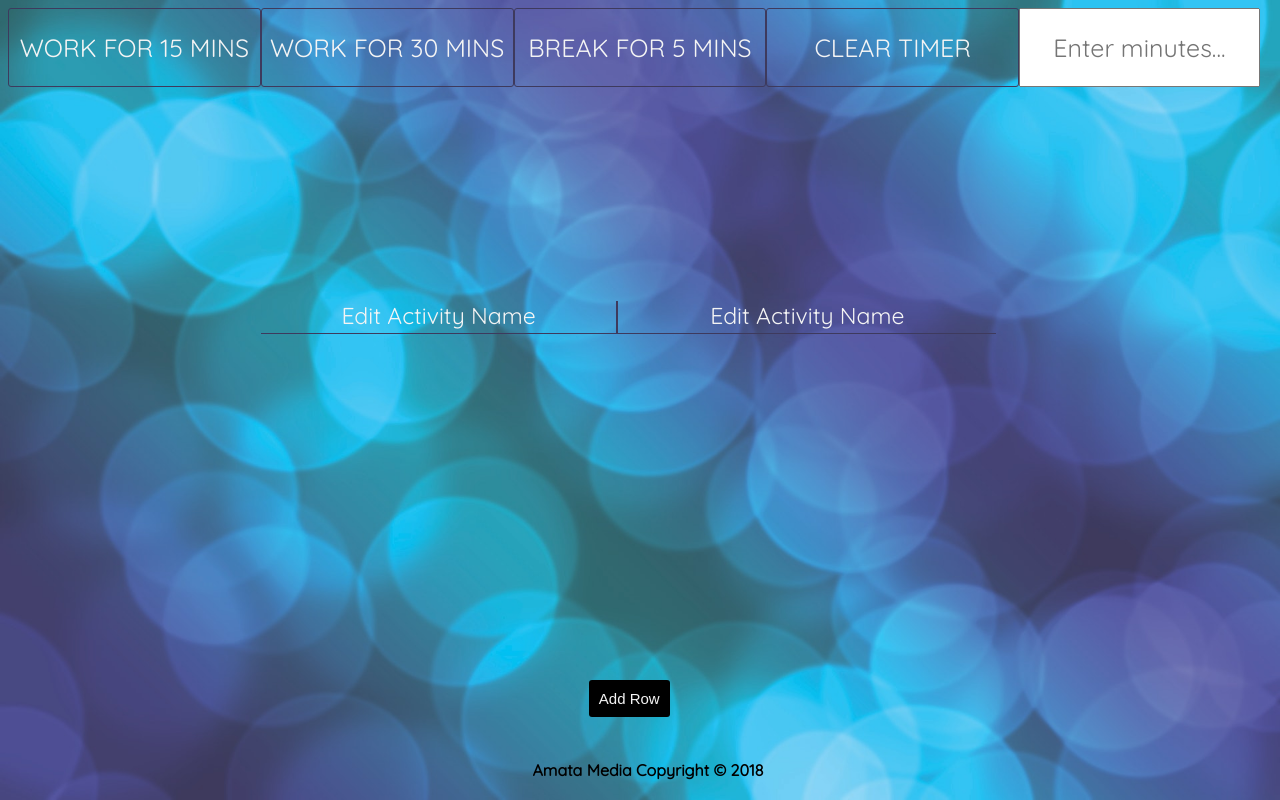
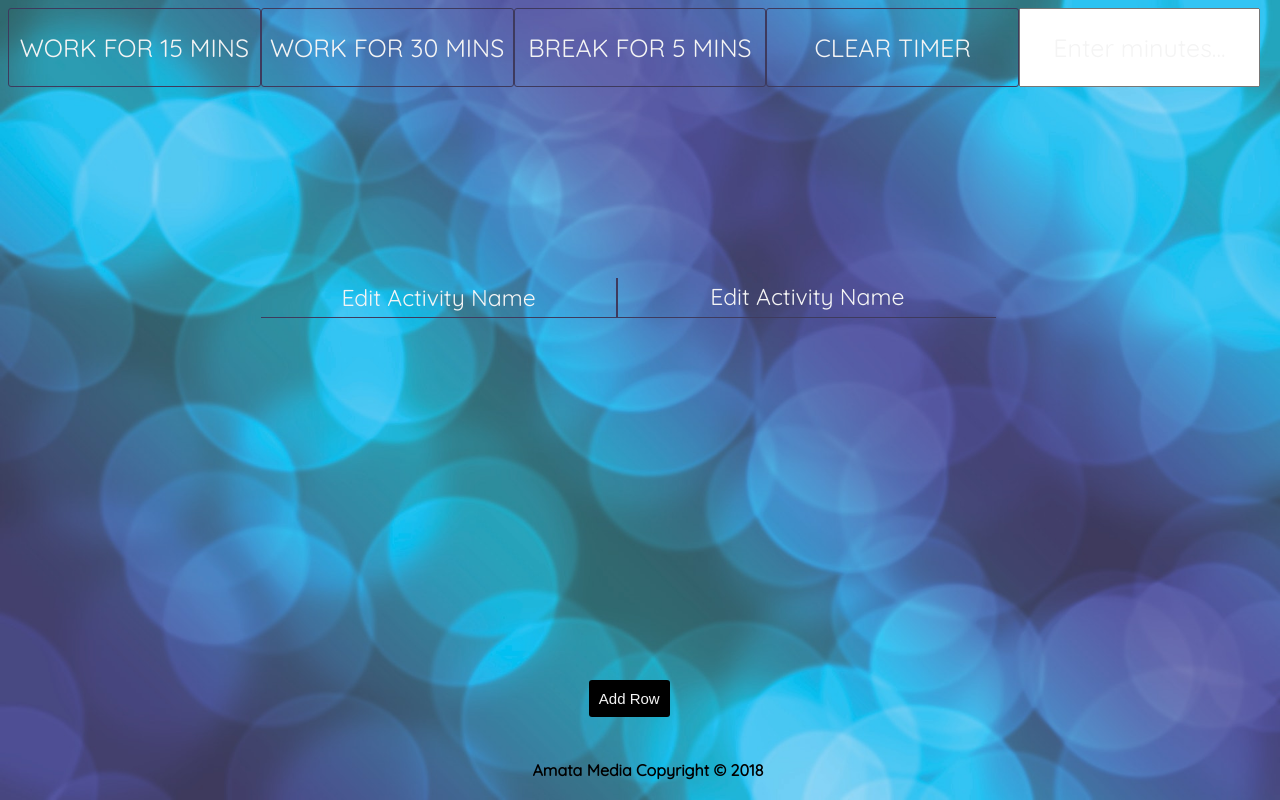
Before and after one commit to chinedu0507/Productivity-Web-App, a plain HTML site: page index.html in a window 1280 px wide. Drawn offline with Linux system fonts and the light colour scheme.

Commit message:
More minor tweaks

```diff
--- a/app.js
+++ b/app.js
@@ -4,8 +4,8 @@ const buttons = document.querySelectorAll('[data-time]');
 const clearScreen = document.querySelector('#clear');
 const addRow = document.querySelector('#row');
 const mainUL = document.querySelector('#main-ul');
-const acti1 = document.querySelector('#act1');
-const acti2 = document.querySelector('#act2');
+// const acti1 = document.querySelector('#act1');
+// const acti2 = document.querySelector('#act2');
 
 // Variables
 let countInterval;
@@ -198,10 +198,10 @@ function deleteRow(e){
 }
 
 // Edit Activity Name event listeners
-acti1.addEventListener('click', clearInput);
-acti2.addEventListener('click', clearInput);
-
-// Function to clear 'Edit Activity Name' when clicked
-function clearInput(){
-  this.innerHTML = '';
-}
+// acti1.addEventListener('click', clearInput);
+// acti2.addEventListener('click', clearInput);
+//
+// // Function to clear 'Edit Activity Name' when clicked
+// function clearInput(){
+//   this.innerHTML = '';
+// }
--- a/index.html
+++ b/index.html
@@ -28,9 +28,8 @@
 
     <!-- Activities div -->
     <div id="activities">
-      <p id="act1" contenteditable="true">Edit Activity Name</p>
-      <p id="act2" contenteditable="true">Edit Activity Name</p>
-
+      <input type="text" id="act1" placeholder="Edit Activity Name">
+      <input type="text" id="act2" placeholder="Edit Activity Name">
       <!-- Main unordered list -->
       <ul id="main-ul">
 
--- a/styles.css
+++ b/styles.css
@@ -14,6 +14,22 @@ body{
   -moz-background-size: cover;
   -webkit-background-size: cover;
   box-sizing: border-box;
+}
+
+/* Chrome, Safari, Opera, Firefox */
+::placeholder{
+  color: #f4f4f4;
+  opacity: 1;
+}
+
+/* Microsoft Edge */
+::-ms-input-placeholder{
+  color: #f4f4f4;
+}
+
+/* Internet Explorer */
+:-ms-input-placeholder{
+  color: #f4f4f4;
 }
 
 #timerDiv{
@@ -85,6 +101,7 @@ input[type=text]{
 #act1{
   float: left;
   width: 47%;
+  height: 40px;
   text-align: center;
   font-family: 'Quicksand', Helvetica;
   font-size: 23px;
@@ -94,14 +111,19 @@ input[type=text]{
   box-sizing: border-box;
   border-bottom: 1px solid #3e3a5d;
   border-right: 1px solid #3e3a5d;
-  padding-bottom: 3px;
+  border-top: none;
+  border-left: none;
+  padding-bottom: -20px;
+  background: transparent;
+  /* padding: 0; */
 }
 
 #act2{
   float: left;
   width: 50%;
+  height: 40px;
   text-align: center;
-  font-family: Quicksand, Helvetica;
+  font-family: 'Quicksand', Helvetica;
   font-size: 23px;
   color: #f4f4f4;
   margin-bottom: 5px;
@@ -109,7 +131,10 @@ input[type=text]{
   box-sizing: border-box;
   border-bottom: 1px solid #3e3a5d;
   border-left: 1px solid #3e3a5d;
+  border-top: none;
+  border-right: none;
   padding-bottom: 3px;
+  background: transparent;
 }
 
 .main-li{
```
